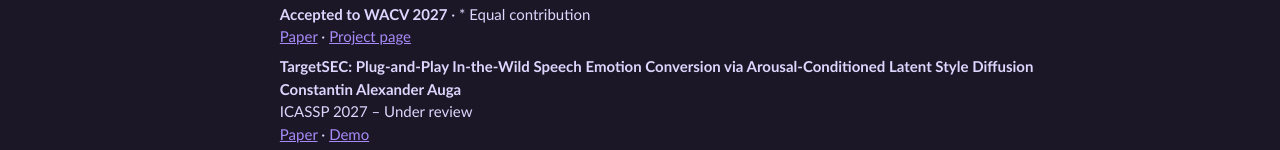
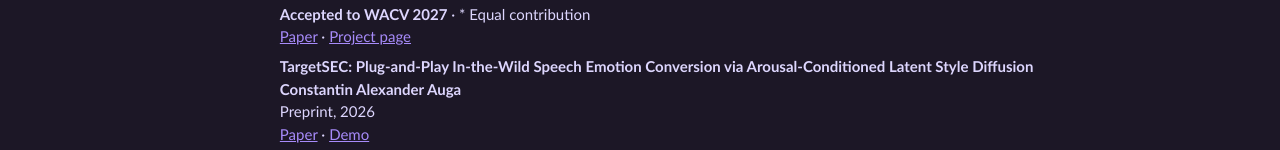
Before and after one commit to Conscht/conscht.github.io, a Jekyll site: the page built from _pages/about.md, in a window 1280 px wide and 1357 px high. Shown: the part 1204-1354 px from the top of the window. Built offline with Jekyll 4.4.1, drawn with Linux system fonts in a browser that asks for light colours; nearby versions of some CDN libraries.

Commit message:
Refine academic CV and label TargetSEC as a preprint

```diff
--- a/_pages/about.md
+++ b/_pages/about.md
@@ -74,5 +74,5 @@ Weixing Wang\*, Liudvikas Zekas\*, Anton Hackl\*, **Constantin Alexander Auga**\
 
 **TargetSEC: Plug-and-Play In-the-Wild Speech Emotion Conversion via Arousal-Conditioned Latent Style Diffusion**<br>
 **Constantin Alexander Auga**<br>
-ICASSP 2027 – Under review<br>
+Preprint, 2026<br>
 [Paper](https://arxiv.org/abs/2606.07293) · [Demo](https://conscht.github.io/TargetSEC/)
```
Also changed, not shown: 2 other files.
